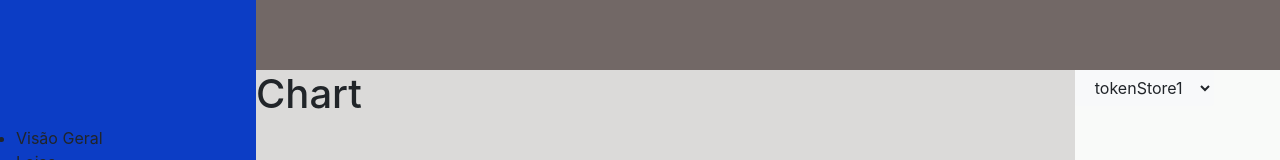
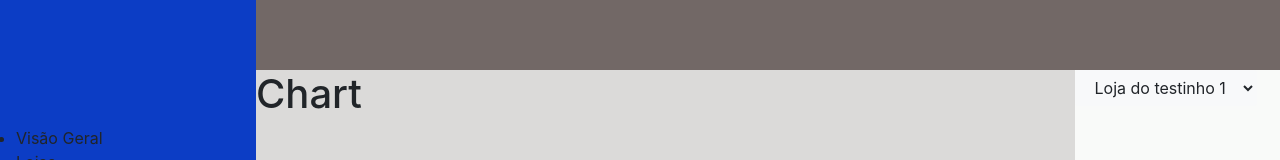
Before and after one commit to Lima08/Bagy-Dashboard, a React (Create React App) app: page / in a window 1280 px wide. Shown: the part 170-330 px from the top of the page. Built offline with nearby package versions, Linux system fonts and the light colour scheme; no server answers.

Commit message:
Adiciona nomes correto das lojas

```diff
--- a/src/components/ChartDashboard/StoreFilter.jsx
+++ b/src/components/ChartDashboard/StoreFilter.jsx
@@ -9,7 +9,7 @@ function StoreFilter() {
   function storeOptionsMakers(store, index) {
     return (
       <option key={index} value={index}>
-        {store[0]}
+        {`Loja do testinho ${index + 1}`}
       </option>
     );
   }
--- a/src/context/StoresContext.js
+++ b/src/context/StoresContext.js
@@ -11,7 +11,7 @@ export default function StoresContextProvider({ children }) {
     const storeInfos = async () => {
       const store = await getStoresInfos(selectedStore);
 
-      setStore(store.data.getConsolidatedOrders);
+      setStore(store.data);
     };
     storeInfos();
   }, [selectedStore]);
--- a/src/graphql/index.js
+++ b/src/graphql/index.js
@@ -1,29 +1,9 @@
-import {
-  ApolloClient,
-  createHttpLink,
-  InMemoryCache,
-  gql,
-} from '@apollo/client';
+import { ApolloClient, createHttpLink, InMemoryCache } from '@apollo/client';
 import { setContext } from '@apollo/client/link/context';
 import STORES from '../assets/stores';
+import { GET_STORE_INFO } from '../graphql/queries';
 
 const storesOptions = Object.entries(STORES);
-
-const GET_ME = gql`
-  query {
-    getConsolidatedOrders {
-      consolidatedOrderId
-      price
-      createdAt
-      products {
-        productName
-        productCode
-        unitPrice
-        quantity
-      }
-    }
-  }
-`;
 
 const httpLink = createHttpLink({
   uri: 'https://staging-dot-bagy-api.appspot.com/graphql',
@@ -50,7 +30,7 @@ function client(store) {
 export function getStoresInfos(store) {
   return client(store)
     .query({
-      query: GET_ME,
+      query: GET_STORE_INFO,
     })
     .then((res) => res);
 }
--- a/src/graphql/queries.js
+++ b/src/graphql/queries.js
@@ -1,6 +1,6 @@
 import { gql } from '@apollo/client';
 
-const GET_ME = gql`
+export const GET_ME = gql`
   query {
     me {
       name
@@ -9,7 +9,7 @@ const GET_ME = gql`
   }
 `;
 
-const GET_STORE_INFO = gql`
+export const GET_STORE_INFO = gql`
   query {
     getConsolidatedOrders {
       consolidatedOrderId
@@ -26,10 +26,3 @@ const GET_STORE_INFO = gql`
     }
   }
 `;
-
-const queries = {
-  GET_STORE_INFO,
-  GET_ME,
-};
-
-export default queries;
```
